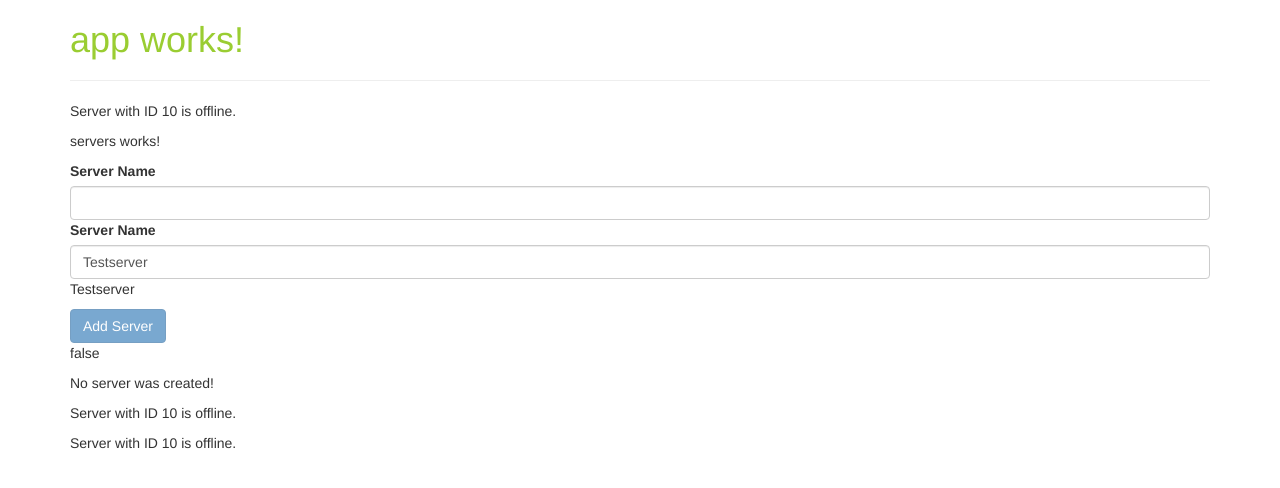
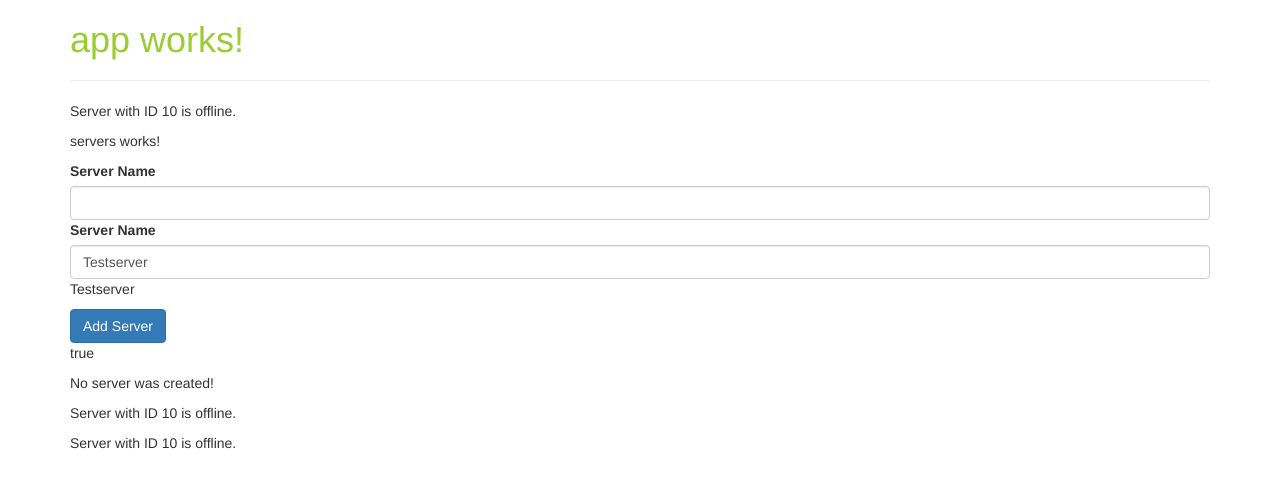
Before and after one commit to lohas1107/udemy-angular, an Angular app: page / in a window 1280 px wide. Shown: the top 488 px of the page. Built offline with nearby package versions, Linux system fonts and the light colour scheme.

Commit message:
fix server creation status

```diff
--- a/src/app/servers/servers.component.ts
+++ b/src/app/servers/servers.component.ts
@@ -6,13 +6,13 @@ import { Component, OnInit } from '@angular/core';
   styleUrls: ['./servers.component.css']
 })
 export class ServersComponent implements OnInit {
-  allowNewServer = true;
+  allowNewServer = false;
   serverCreationStatus = 'No server was created!';
   serverName = 'Testserver';
 
   constructor() {
     setTimeout(()=>{
-      this.allowNewServer = false;
+      this.allowNewServer = true;
     },2000);
   }
 
```
